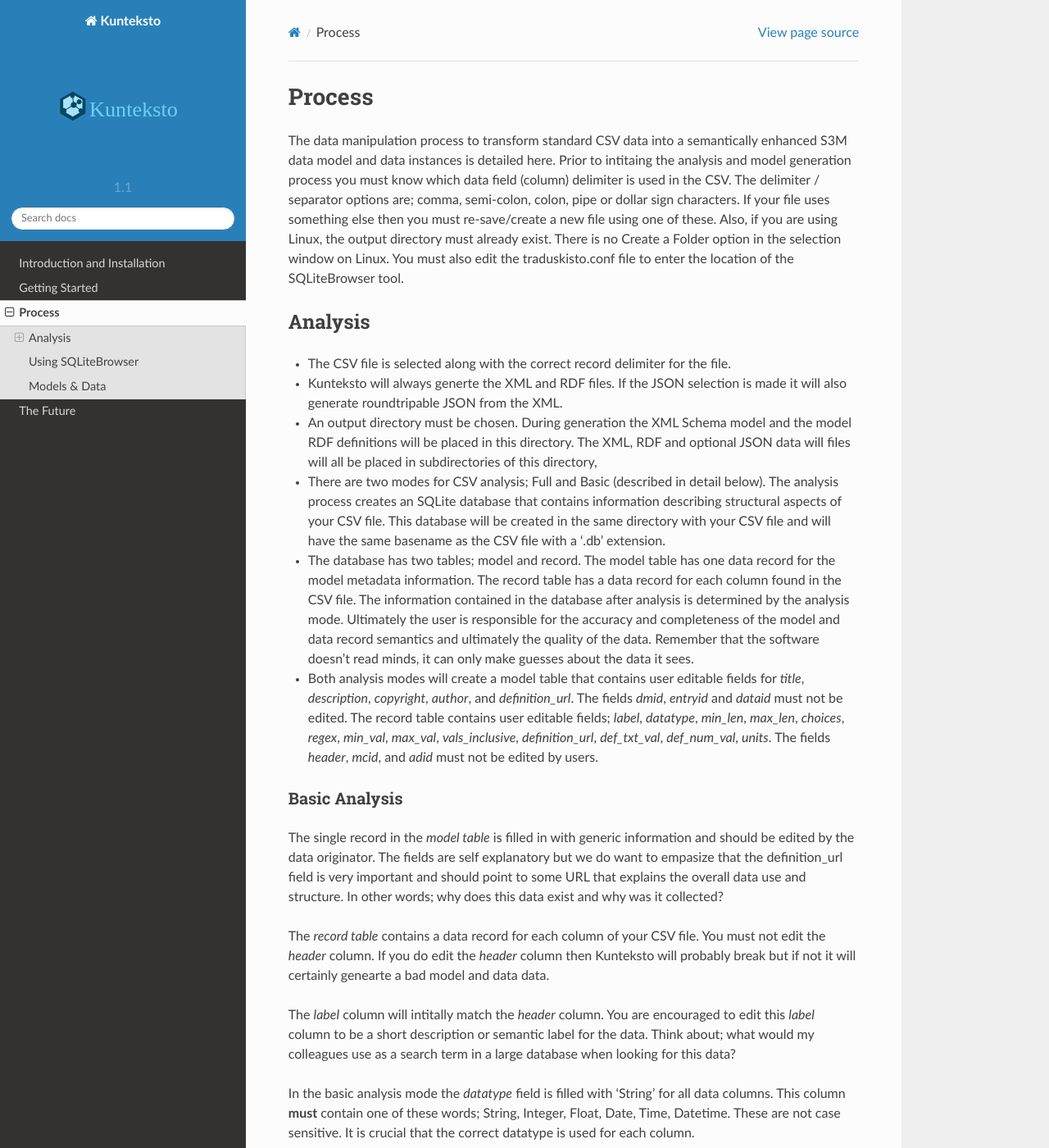
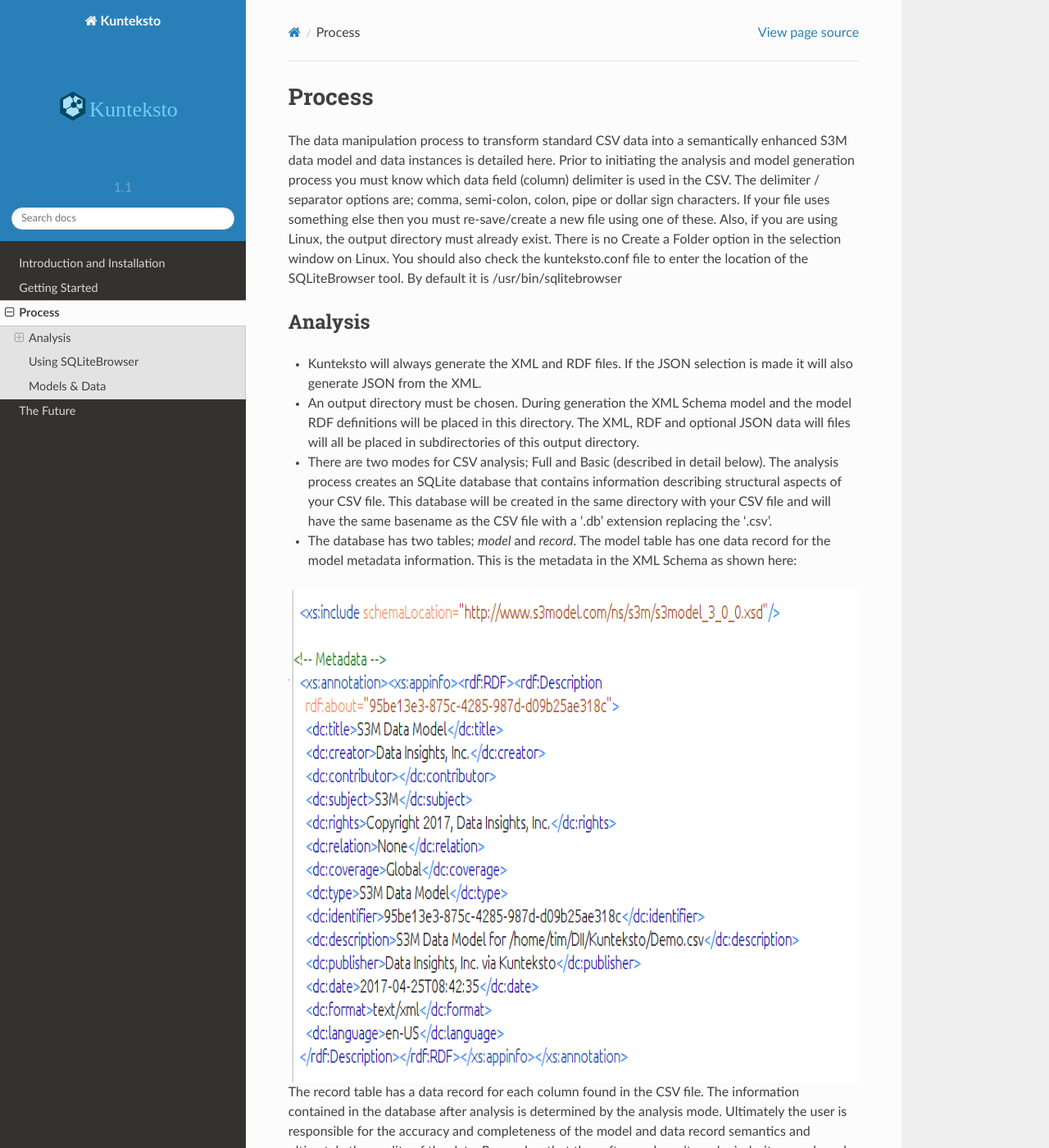
Before and after one commit to himanshu2454/Kunteksto, a Sphinx documentation site: the page built from docs_source/source/process.rst, in a window 1280 px wide and 1400 px high. Shown: the whole window at 82% size. Built offline with Sphinx 7.4.7 and the Read the Docs theme 2.0.0, drawn with Linux system fonts in a browser that asks for light colours; some of the changed text lies outside the part shown.

Commit message:
Add new images and update docs.

```diff
--- a/docs_source/source/process.rst
+++ b/docs_source/source/process.rst
@@ -2,40 +2,62 @@
 Process
 =======
 
-The data manipulation process to transform standard CSV data into a semantically enhanced S3M data model and data instances is detailed here. Prior to intitaing the analysis and model generation process you must know which data field (column) delimiter is used in the CSV. The delimiter / separator options are; comma, semi-colon, colon, pipe or dollar sign characters. If your file uses something else then you must re-save/create a new file using one of these. Also, if you are using Linux, the output directory must already exist. There is no Create a Folder option in the selection window on Linux. You must also edit the traduskisto.conf file to enter the location of the SQLiteBrowser tool.
+The data manipulation process to transform standard CSV data into a semantically enhanced S3M data model and data instances is detailed here. Prior to initiating the analysis and model generation process you must know which data field (column) delimiter is used in the CSV. The delimiter / separator options are; comma, semi-colon, colon, pipe or dollar sign characters. If your file uses something else then you must re-save/create a new file using one of these. Also, if you are using Linux, the output directory must already exist. There is no Create a Folder option in the selection window on Linux. You should also check the kunteksto.conf file to enter the location of the SQLiteBrowser tool. By default it is  /usr/bin/sqlitebrowser
+
 
 Analysis
 ========
 
-- The CSV file is selected along with the correct record delimiter for the file.
-- Kunteksto will always generte the XML and RDF files. If the JSON selection is made it will also generate roundtripable JSON from the XML.
-- An output directory must be chosen. During generation the XML Schema model and the model RDF definitions will be placed in this directory. The XML, RDF and optional JSON data will files will all be placed in subdirectories of this directory,
-- There are two modes for CSV analysis; Full and Basic (described in detail below). The analysis process creates an SQLite database that contains information describing structural aspects of your CSV file. This database will be created in the same directory with your CSV file and will have the same basename as the CSV file with a '.db' extension.
-- The database has two tables; model and record. The model table has one data record for the model metadata information. The record table has a data record for each column found in the CSV file. The information contained in the database after analysis is determined by the analysis mode. Ultimately the user is responsible for the accuracy and completeness of the model and data record semantics and ultimately the quality of the data. Remember that the software doesn't read minds, it can only make guesses about the data it sees.
-- Both analysis modes will create a model table that contains user editable fields for *title*, *description*, *copyright*, *author*, and *definition_url*. The fields *dmid*, *entryid* and *dataid* must not be edited. The record table contains user editable fields; *label*, *datatype*, *min_len*, *max_len*, *choices*, *regex*, *min_val*, *max_val*, *vals_inclusive*, *definition_url*, *def_txt_val*, *def_num_val*, *units*. The fields *header*, *mcid*, and *adid* must not be edited by users.
+- Kunteksto will always generate the XML and RDF files. If the JSON selection is made it will also generate JSON from the XML.
+
+- An output directory must be chosen. During generation the XML Schema model and the model RDF definitions will be placed in this directory. The XML, RDF and optional JSON data will files will all be placed in subdirectories of this output directory.
+
+- There are two modes for CSV analysis; Full and Basic (described in detail below). The analysis process creates an SQLite database that contains information describing structural aspects of your CSV file. This database will be created in the same directory with your CSV file and will have the same basename as the CSV file with a '.db' extension replacing the '.csv'.
+
+- The database has two tables; *model* and *record*. The model table has one data record for the model metadata information. This is the metadata in the XML Schema as shown here:
+
+.. image:: _images/metadata.png
+    :width: 800px
+    :align: center
+    :height: 600px
+    :alt: Metadata
+
+
+
+The record table has a data record for each column found in the CSV file. The information contained in the database after analysis is determined by the analysis mode. Ultimately the user is responsible for the accuracy and completeness of the model and data record semantics and ultimately the quality of the data. Remember that the software doesn't read minds, it can only make guesses about the data it sees.
+
+- Both analysis modes will create a model table that contains user editable fields for *title*, *description*, *copyright*, *author*, and *definition_url*. The fields *dmid*, *entryid* and *dataid* must not be edited. (See :ref:`model`)
+
+
+The record table contains user editable fields; *label*, *datatype*, *min_len*, *max_len*, *choices*, *regex*, *min_val*, *max_val*, *vals_inclusive*, *definition_url*, *def_txt_val*, *def_num_val*, *units*. The fields *header*, *mcid*, and *adid* must not be edited by users. (See :ref:`record`)
 
 Basic Analysis
 --------------
 The single record in the *model table* is filled in with generic information and should be edited by the data originator. The fields are self explanatory but we do want to empasize that the definition_url field is very important and should point to some URL that explains the overall data use and structure. In other words; why does this data exist and why was it collected?
 
-The *record table* contains a data record for each column of your CSV file. You must not edit the *header* column. If you do edit the *header* column then Kunteksto will probably break but if not it will certainly genearte a bad model and data data.
+The *record table* contains a data record for each column of your CSV file. You must not edit the *header* column. If you do edit the *header* column then Kunteksto will probably break but if not it will certainly generate a bad model and data.
 
-The *label* column will intitally match the *header* column. You are encouraged to edit this *label* column to be a short description or semantic label for the data. Think about; what would my colleagues use as a search term in a large database when looking for this data?
+The *label* column will intitally taken from the *header* column. You are encouraged to edit this *label* column to be a short description or semantic label for the data. Think about; what would my colleagues use as a search term in a large database when looking for this data?
 
-In the basic analysis mode the *datatype* field is filled with 'String' for all data columns. This column **must** contain one of these words; String, Integer, Float, Date, Time, Datetime. These are not case sensitive. It is crucial that the correct datatype is used for each column.
+In the basic analysis mode the *datatype* field is filled with 'String' for all data columns. This column **must** contain one of these words; String, Integer, Float or Date. These are not case sensitive. It is crucial that the correct datatype is used for each column.
 
 - Integer: usually things that we count and do not have a decimal component. For example; pregnancies, cars, cigarettes, gunshots, etc.
 - Float: things that are quantities and usually have one or more decimal places. For example; weight of 1.6 kg, concentration of 1.01 mg/L, etc.
 - Date: an unambiguous date in the format YYYY-MM-DD
-- Time: an unambiguous 24 hour time in the format HH:MM:SS
-- Datetime: an unambiguous date time combination, including timezone offset in the format YYYY-MM-DDTHH:MM:SSZ-00
 - String: anything that is not one of the above.
 
 The *min_len* column is used only for strings to state the minimum length of valid data.
 
 The *max_len* column is used only for strings to state the maximum length of valid data.
 
-The *choices* column is used only for strings to state the list of valid choices for this data column. The choices are entered on one line and each choice is separated with the pipe '|' character. Spaces are kept as entered including leading and trailing spaces. For example; choices of: High|Medium|Low would mean that only those three strings would be valid in this data column.
+The *choices* column is used only for strings to state the list of valid choices for this data column. The choices are entered on one line and each choice is separated with the pipe '|' character. Spaces are kept as entered including leading and trailing spaces. For example; choices of: High|Medium|Low would mean that only those three strings would be valid in this data column. You need to be certain that all possible choices are entered and be aware that these are case sensitive. Kunteksto generates strict enumeration values from these choices.
+
+
+.. image:: _images/enumerations.png
+    :width: 800px
+    :align: center
+    :height: 600px
+    :alt: Choices
 
 The *regex* column is used only for strings to allow you to enter a regular expression constraint to define the valid values for the column. A description and tutorial on regular expressions is beyound the scope of this guide. We recommend http://www.xmlschemareference.com/regularExpression.html
 
@@ -45,7 +67,7 @@
 
 The *vals_inclusive* column is a a boolean flag used only for integers and floats to indicate if the minimum and maximum values entered are inclusive.  In version 1.x this flag is ignored and all min and max values are considered inclusive.
 
-The *definition_url* is required for all datatypes and outside of the datatype itself it is the most important column to complete correctly. This must be a URL (or at least a URI) that points to a specific definition of this data column. Often this will be a controlled vocabulary such as one linked to on http://bioportal.bioontology.org/ or possibly https://cdebrowser.nci.nih.gov/CDEBrowser/ If none of these are appropriate then a link to the project website and some definine page or PDF is useful.
+The *definition_url* is required for all datatypes and outside of the datatype itself it is the most important column to complete correctly. This must be a URL (or at least a URI) that points to a specific definition of this data column. Often this will be a controlled vocabulary such as one linked to on http://bioportal.bioontology.org/ or possibly https://cdebrowser.nci.nih.gov/CDEBrowser/ for healthcare. Other large vocabularies that may be used include standards from OMG http://www.omg.org/ or https://www.edmcouncil.org/financialbusiness. If none of these are appropriate then a link to an internal ontology or project website and some definition page or PDF is useful.
 
 The *def_txt_value* column is used only for strings to state a default value for the model.
 
@@ -53,13 +75,23 @@
 
 The *units* column is required for integers and floats. For integers it should be the name of the things being counted and for floats it should be a stand unit of measure abbreviation understood within the domain.
 
+This image shows how the min, max values are represented in the XML Schema as well as a link to a complexType to represent the Units.
+
+
+.. image:: _images/min_max_units.png
+    :width: 800px
+    :align: center
+    :height: 600px
+    :alt: Min Max Values
+
+
 
 Full Analysis
 -------------
 
-The differences in Full and Basic analysis are that in Full the tool attempts to guess some of the values.  For example it will attempt to guess datatypes, min_val and max_val.  This can be a bit time consuming and may not be a good choice for very large datasets.
+The differences in Full and Basic analysis are that in Full the tool attempts to guess some of the values.  For example it will attempt to guess datatypes, min_val and max_val. This can be a bit time consuming and may not be a good choice for very large datasets.
 
-It is important that the modeler review these guesses carefully.  For example just because somethings passes the tests for integers does not mean it is an integer datatype.  For example categorical variables 1 and 0 should be a String with those as choices. The tool will guess these as Integer with those as min and max values.
+It is important that the modeler review these guesses carefully.  For example just because somethings pass the tests for integers does not mean it is an integer datatype. For example categorical variables 1 and 0 should be a String with those as choices. The tool will guess these as Integer with those as min and max values. This is ofcourse incorrect and needs to be edited.
 
 
 Using SQLiteBrowser
--- a/docs_source/source/start.rst
+++ b/docs_source/source/start.rst
@@ -68,6 +68,8 @@
 
 5. Open the Demo.db file using the DB Browser for SQLite if it does not automatically open.
 
+.. _model:
+
 6. Select the *Browse Data* tab and the *model* table. Edit the title, description, copyright, author and contributor fields as desired. These fields describe the overall metadata for your data model. Basically it describes the where, when and why the data is being modeled. When you click on a field it place the contents in the larger box on the right side for easier editing.
 
 .. image:: _images/edit_model.png
@@ -86,6 +88,8 @@
 	- *dmid* System Generated, **Do Not Edit**
 	- *entryid* System Generated, **Do Not Edit**
 	- *dataid* System Generated, **Do Not Edit**
+
+.. _record:
 
 7. Select the record table. Note that there is a record for each column of data in Demo.csv. If there is only one record then the likely problem is that an incorrect separator was chosen.
 
--- a/generate.py
+++ b/generate.py
@@ -257,9 +257,9 @@
                 xdstr += padding.rjust(indent + 12) + '<xs:enumeration value="' + e.strip() + '"/>\n'
         else:
             if data[3]:
-                xdstr += padding.rjust(indent + 12) + '<xs:minLength value="' + data[3].strip() + '"/>\n'
+                xdstr += padding.rjust(indent + 12) + '<xs:minLength value="' + str(data[3]).strip() + '"/>\n'
             if data[4]:
-                xdstr += padding.rjust(indent + 12) + '<xs:maxLength value="' + data[4].strip() + '"/>\n'
+                xdstr += padding.rjust(indent + 12) + '<xs:maxLength value="' + str(data[4]).strip() + '"/>\n'
             if data[6]:
                 xdstr += padding.rjust(indent + 12) + '<xs:pattern value="' + data[6].strip() + '"/>\n'
         xdstr += padding.rjust(indent + 10) + '</xs:restriction>\n'
--- a/kunteksto.conf
+++ b/kunteksto.conf
@@ -15,11 +15,10 @@
 ; allowed values for data format are: XML or JSON
 datafmt: XML
 
-; A default repository where we can write the output in addition to the filesystem.
+; NOT YET IMPLEMENTED: A default repository where we can write the output in addition to the filesystem.
 ; Currently supported configs for Neo4j, ...
 
 repository: None
-
 
 ; an example setup for a repository. In this case a graphDB called Neo4j.
 
```
Also changed, not shown: docs_source/source/_images/enumerations.png (added), docs_source/source/_images/metadata.png (added), docs_source/source/_images/min_max_units.png (added).
